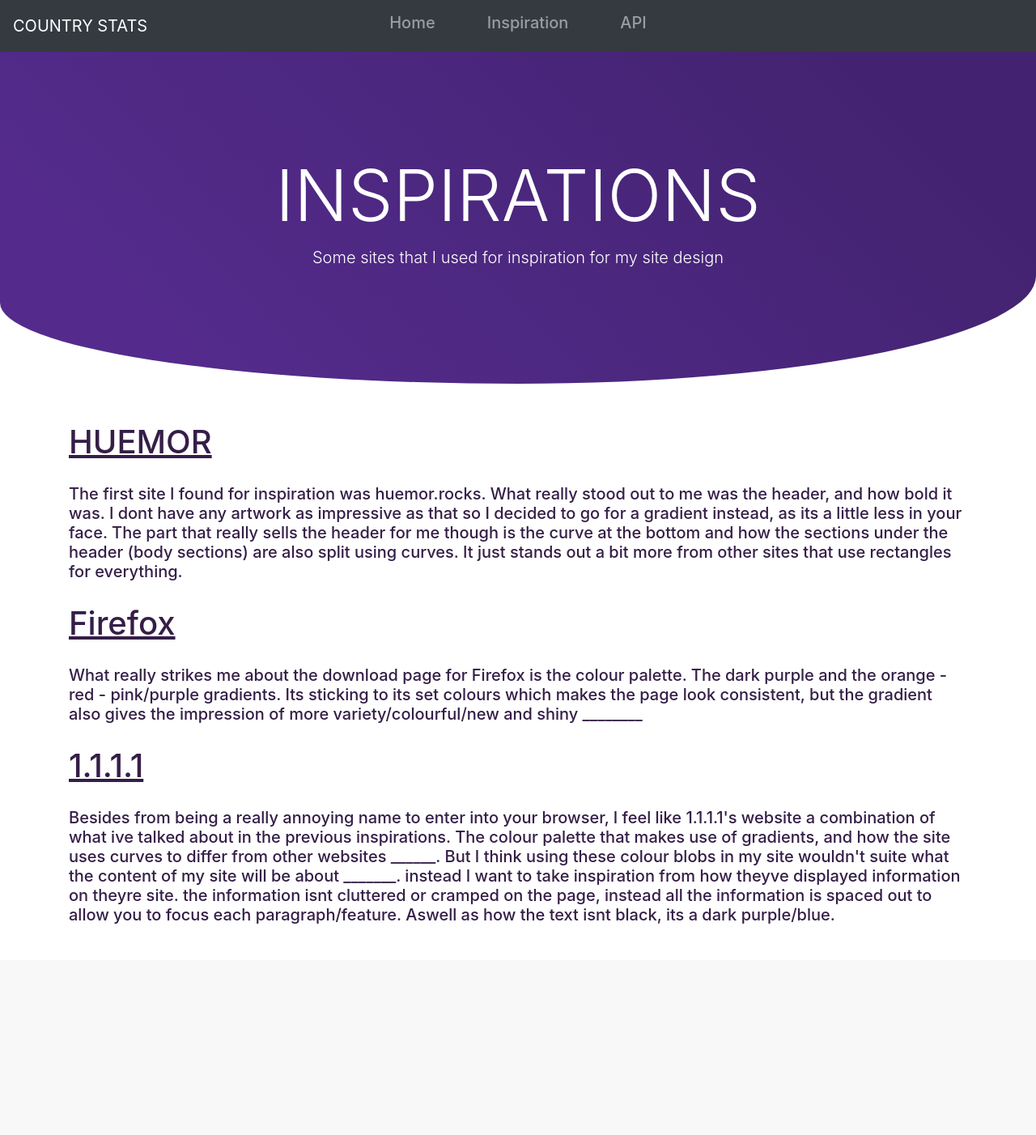
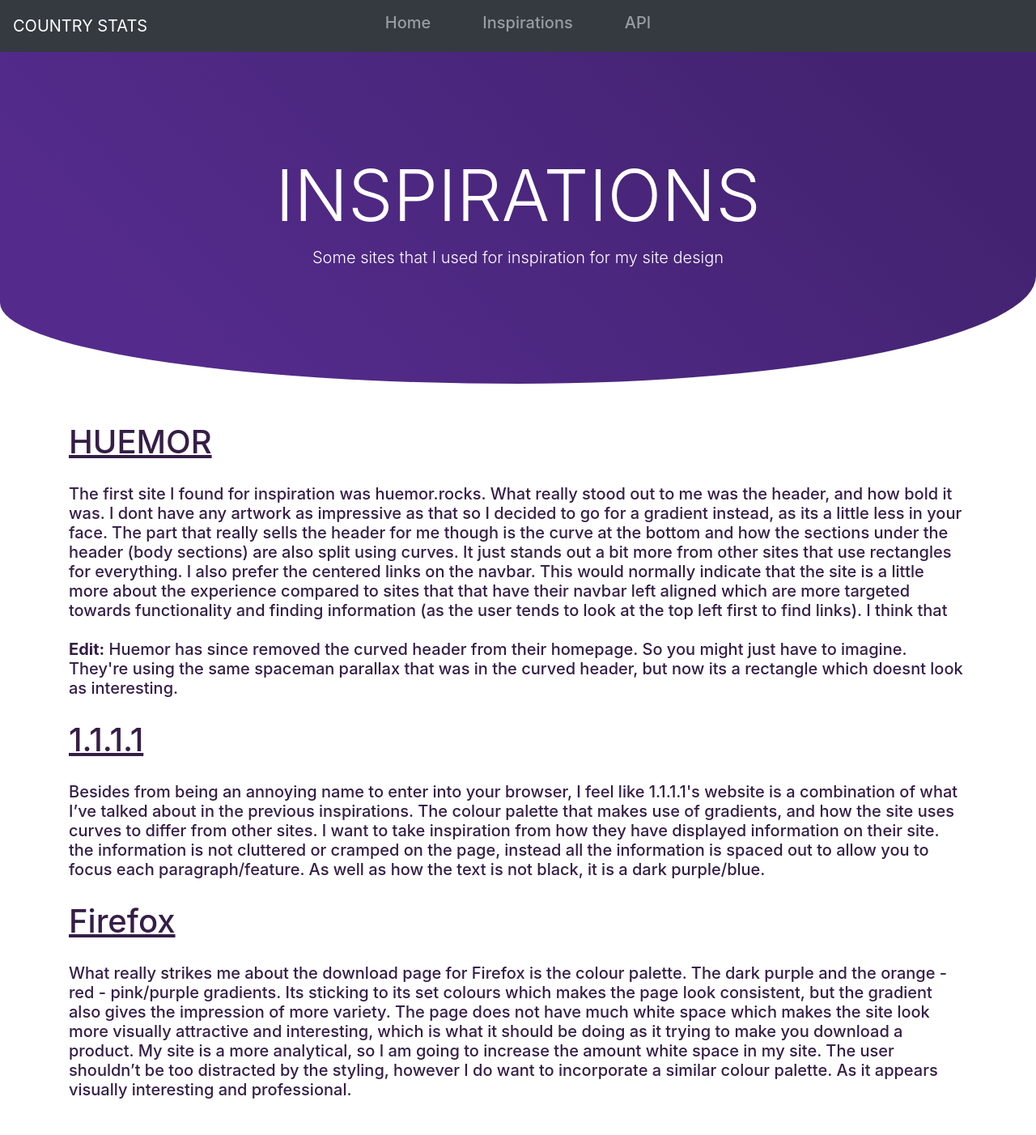
Before and after one commit to horrjd1/web3-site, a Flask app: page /inspiration in a window 1280 px wide. Shown: the whole page at 81% size. Before the commit the page ends 1141 px from the top, so only its background shows below. Run offline with Flask 2, Linux system fonts and the light colour scheme; parts of the project's set-up code (start-up, migrations or seed data) failed here and were passed over; some libraries are stand-ins or nearby versions.

Commit message:
Fixed inspirations

```diff
--- a/templates/components/navigation.html
+++ b/templates/components/navigation.html
@@ -9,7 +9,7 @@
         <a class="nav-link mx-4 h5" href="{{ url_for('index') }}">Home</a>
       </li>
       <li class="nav-item">
-        <a class="nav-link mx-4 h5" href="{{ url_for('inspiration') }}">Inspiration</a>
+        <a class="nav-link mx-4 h5" href="{{ url_for('inspiration') }}">Inspirations</a>
       </li>
       <li class="nav-item">
         <a class="nav-link mx-4 h5" href="{{ url_for('get_countries') }}">API</a>
--- a/templates/inspiration.html
+++ b/templates/inspiration.html
@@ -41,36 +41,24 @@
     <h1><a href="https://huemor.rocks/">HUEMOR</a></h1>
     <p class="h5 paragraph">The first site I found for inspiration was huemor.rocks. What really stood out to me was the header, and how bold it was. I dont have any artwork as impressive as that so I decided to go
       for a gradient instead, as its a little less in your face. The part that really sells the header for me though is the curve at the bottom and how the sections under the header (body sections)
-      are also split using curves. It just stands out a bit more from other sites that use rectangles for everything.
+      are also split using curves. It just stands out a bit more from other sites that use rectangles for everything. I also prefer the centered links on the navbar. This would normally indicate that the site
+      is a little more about the experience compared to sites that that have their navbar left aligned which are more targeted towards functionality and finding information (as the user tends to look at the
+      top left first to find links). I think that
+      <br>
+      <br>
+      <b>Edit:</b> Huemor has since removed the curved header from their homepage. So you might just have to imagine. They're using the same spaceman parallax that was in the curved header, but now its a rectangle which doesnt look as interesting.
+    </p>
+
+    <h1><a href="https://1.1.1.1/">1.1.1.1</a></h1>
+    <p  class="h5 paragraph">Besides from being an annoying name to enter into your browser, I feel like 1.1.1.1's website is a combination of what I’ve talked about in the previous inspirations. The colour palette that makes use of gradients, and how the site uses curves to differ from other sites. I want to take inspiration from how they have displayed information on their site. the information is not cluttered or cramped on the page, instead all the information is spaced out to allow you to focus each paragraph/feature. As well as how the text is not black, it is a dark purple/blue.
     </p>
 
     <h1><a href="https://www.mozilla.org/en-US/firefox/new/">Firefox</a></h1>
-    <p  class="h5 paragraph">What really strikes me about the download page for Firefox is the colour palette. The dark purple and the orange - red - pink/purple gradients. Its sticking to its set colours which makes the page look consistent,
-      but the gradient also gives the impression of more variety/colourful/new and shiny ________
-    </p>
-
-    <h1><a href="https://1.1.1.1/">1.1.1.1</a></h1>
-    <p  class="h5 paragraph">Besides from being a really annoying name to enter into your browser, I feel like 1.1.1.1's website a combination of what ive talked about in the previous inspirations. The colour palette that makes use of gradients,
-      and how the site uses curves to differ from other websites ______. But I think using these colour blobs in my site wouldn't suite what the content of my site will be about _______. instead I want to take inspiration from
-      how theyve displayed information on theyre site. the information isnt cluttered or cramped on the page, instead all the information is spaced out to allow you to focus each paragraph/feature. Aswell as how the text isnt
-      black, its a dark purple/blue.
+    <p  class="h5 paragraph">What really strikes me about the download page for Firefox is the colour palette. The dark purple and the orange - red - pink/purple gradients. Its sticking to its set colours which makes the page look consistent, but the gradient also gives the impression of more variety. The page does not have much white space which makes the site look more visually attractive and interesting, which is what it should be doing as it trying to make you download a product. My site is a more analytical, so I am going to increase the amount white space in my site. The user shouldn’t be too distracted by the styling, however I do want to incorporate a similar colour palette. As it appears visually interesting and professional.
     </p>
 
 
-
   </div>
-
-  <!-- Optional JavaScript -->
-  <!-- jQuery first, then Popper.js, then Bootstrap JS -->
-  <script src="https://code.jquery.com/jquery-3.4.1.slim.min.js"
-    integrity="sha384-J6qa4849blE2+poT4WnyKhv5vZF5SrPo0iEjwBvKU7imGFAV0wwj1yYfoRSJoZ+n"
-    crossorigin="anonymous"></script>
-  <script src="https://cdn.jsdelivr.net/npm/popper.js@1.16.0/dist/umd/popper.min.js"
-    integrity="sha384-Q6E9RHvbIyZFJoft+2mJbHaEWldlvI9IOYy5n3zV9zzTtmI3UksdQRVvoxMfooAo"
-    crossorigin="anonymous"></script>
-  <script src="https://stackpath.bootstrapcdn.com/bootstrap/4.4.1/js/bootstrap.min.js"
-    integrity="sha384-wfSDF2E50Y2D1uUdj0O3uMBJnjuUD4Ih7YwaYd1iqfktj0Uod8GCExl3Og8ifwB6"
-    crossorigin="anonymous"></script>
 </body>
 
 </html>
```
